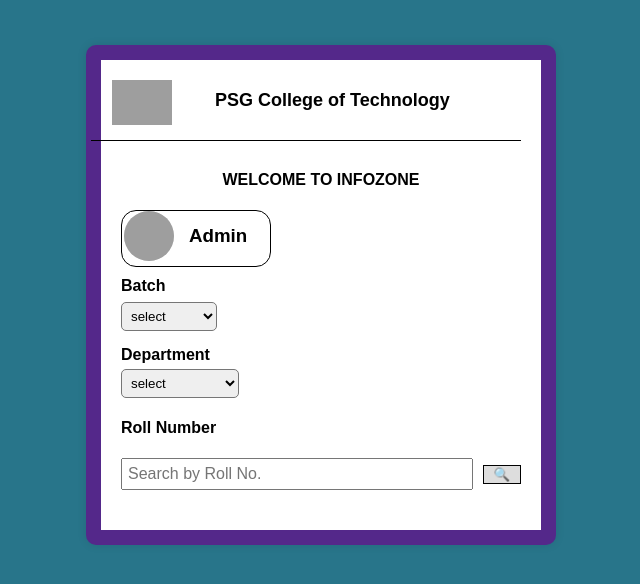
After one commit to Pranav6305/spd_infozone, a Django app: page /batch/ in a window 1280 px wide. The commit adds this page. Shown: the top 584 px of the page, without its empty margins (319-959 px from the left). Run offline with Django 5.2, Linux system fonts and the light colour scheme; grey boxes are pictures that could not be loaded.

Commit message:
updated by pranav (frontend)

```diff
--- a/infozone/urls.py
+++ b/infozone/urls.py
@@ -15,10 +15,10 @@
     2. Add a URL to urlpatterns:  path('blog/', include('blog.urls'))
 """
 # infozone/urls.py
-from django.contrib import admin
-from django.urls import path, include
+from django.urls import path
+from members import views
 
 urlpatterns = [
-    path('admin/', admin.site.urls),
-    path('', include('members.urls')),
+    path('', views.home_view, name='home'),
+    path('batch/', views.batch_view, name='batch'),
 ]
--- /dev/null
+++ b/members/templates/batch.html
@@ -0,0 +1,167 @@
+<!DOCTYPE html>
+<html lang="en">
+  <head>
+    <meta charset="UTF-8" />
+    <meta name="viewport" content="width=device-width, initial-scale=1.0" />
+    <title>Admin Dashboard</title>
+    <style>
+      body {
+        font-family: Arial, sans-serif;
+        background-color: #f0f0f0;
+        margin: 0;
+        padding: 0;
+        background-color: #28758a;
+      }
+      .container {
+        width: 400px;
+        margin-top: 100px;
+        border-left: 10px solid #3f3f88;
+        max-width: 400px;
+        margin: 45px auto;
+        padding: 20px;
+        border: 15px solid #54288a;
+        border-radius: 10px;
+        box-shadow: 0 0 10px rgba(0, 0, 0, 0.1);
+        background-color: white;
+      }
+      .header {
+        text-align: center;
+        border-bottom: 1px solid black;
+        padding-bottom: 15px;
+        margin-left: 30px;
+        margin-bottom: 20px;
+      }
+      .header img {
+        width: 60px;
+      }
+      .header h1 {
+        font-size: 18px;
+        margin: 10px 0;
+      }
+      .profile {
+        display: flex;
+        align-items: center;
+        gap: 15px;
+        border: 1px solid black;
+        border-radius: 15px;
+        margin-bottom: 10px;
+        margin-right: 250px;
+      }
+      .profile img {
+        width: 50px;
+        height: 50px;
+        border-radius: 50%;
+        background-color: #ddd;
+      }
+      .profile-info {
+        flex-grow: 1;
+      }
+      .profile-info h3 {
+        margin: 0;
+      }
+      .section {
+        margin-bottom: 15px;
+      }
+      .section h4 {
+        margin: 0;
+        font-size: 16px;
+      }
+      .roll-search {
+        display: flex;
+        align-items: center;
+        margin: 20px 0;
+      }
+      .roll-search input[type="text"] {
+        width: calc(100% - 40px);
+        padding: 5px;
+        font-size: 16px;
+      }
+      .roll-search button {
+        width: 40px;
+        background-color: #ddd;
+        border: none;
+        cursor: pointer;
+      }
+      .roll-numbers {
+        list-style: none;
+        padding: 0;
+      }
+      .roll-numbers li {
+        background-color: #f0f0f0;
+        padding: 8px;
+        margin: 5px 0;
+        text-align: center;
+        font-size: 16px;
+      }
+    </style>
+  </head>
+  <body>
+    <div class="container">
+      <div
+        class="header"
+        style="display: flex; justify-content: space-around; margin-left: -30px"
+      >
+        <img
+          src="https://encrypted-tbn0.gstatic.com/images?q=tbn:ANd9GcRd4ULH12GyTYs8Surw_jxuT_EqI85wbFjl4wId4icEydRmW5OH1My_52Zfcair8pyOTXE&usqp=CAU"
+          alt="PSG College of Technology Logo"
+        />
+        <h1 style="margin-right: 50px">PSG College of Technology</h1>
+      </div>
+
+      <center>
+        <h1 style="font-size: medium; padding: 10px">WELCOME TO INFOZONE</h1>
+      </center>
+
+      <div class="profile">
+        <img
+          src="https://cdn.pixabay.com/photo/2015/10/05/22/37/blank-profile-picture-973460_960_720.png"
+          alt="Admin Profile"
+          style="margin-left: 2px; margin-bottom: 5px"
+        />
+        <div class="profile-info" style="margin-bottom: 5px">
+          <h3>Admin</h3>
+        </div>
+      </div>
+
+      <div class="section" style="margin-bottom: 15px">
+        <h4>Batch</h4>
+        <select style="padding: 5px; border-radius: 5px; margin-top: 7px">
+          <option>select</option>
+          <option>2022-2026</option>
+          <option>2023-2027</option>
+          <option>2024-2028</option>
+          <option>2025-2029</option>
+        </select>
+      </div>
+
+      <div class="section">
+        <h4>Department</h4>
+        <select style="padding: 5px; border-radius: 5px; margin-top: 5px">
+          <option>select</option>
+          <option>BE CSE</option>
+          <option>BTECH IT</option>
+          <option>BE ECE</option>
+          <option>BE EEE</option>
+          <option>BE MECH</option>
+          <option>BE PROD</option>
+          <option>BE CIVIL</option>
+          <option>BE RAE</option>
+          <option>BE I&C</option>
+          <option>BTECH FT</option>
+          <option>BTECH TT</option>
+          <option>BE PROD SW</option>
+          <option>BE EEE SW</option>
+          <option>BE MECH SW</option>
+        </select>
+      </div>
+
+      <h4>Roll Number</h4>
+      <div class="roll-search">
+        <input type="text" placeholder="Search by Roll No." />
+        <button style="margin-left: 10px; border: 1px solid black">
+          &#128269;
+        </button>
+      </div>
+    </div>
+  </body>
+</html>
--- a/members/urls.py
+++ b/members/urls.py
@@ -1,7 +1,7 @@
-# members/urls.py
 from django.urls import path
-from .views import home_view
+from . import views
 
 urlpatterns = [
-    path('', home_view, name='home'),
+    path('', views.home_view, name='home'),  # The home (login) view
+    path('batch/', views.batch_view, name='batch'),  # The batch view for batch.html
 ]
--- a/members/views.py
+++ b/members/views.py
@@ -1,7 +1,15 @@
+from django.http import HttpResponse
+from django.template import loader
+from django.shortcuts import render, redirect
+
 # members/views.py
 from django.http import HttpResponse
 from django.template import loader
 
 def home_view(request):
-    template=loader.get_template('demo.html')
+    template = loader.get_template('demo.html')
     return HttpResponse(template.render())
+
+def batch_view(request):
+    template = loader.get_template('batch.html')
+    return HttpResponse(template.render())
```
Also changed, not shown: members/templates/demo.html (+76 -14 lines).
